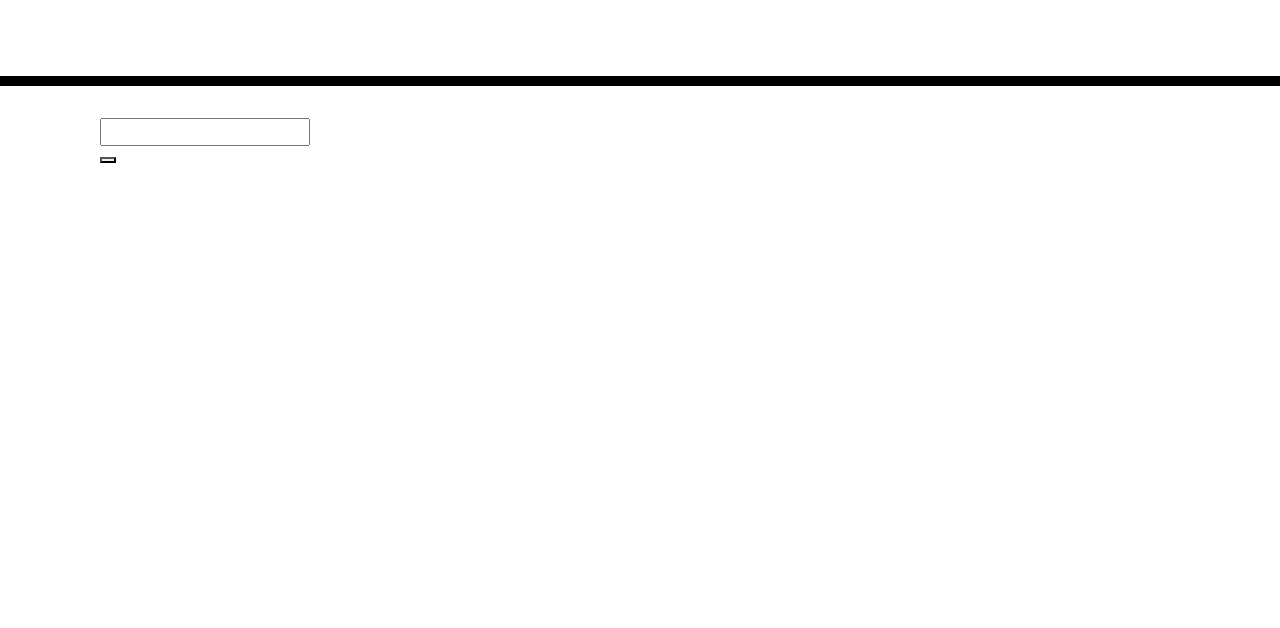
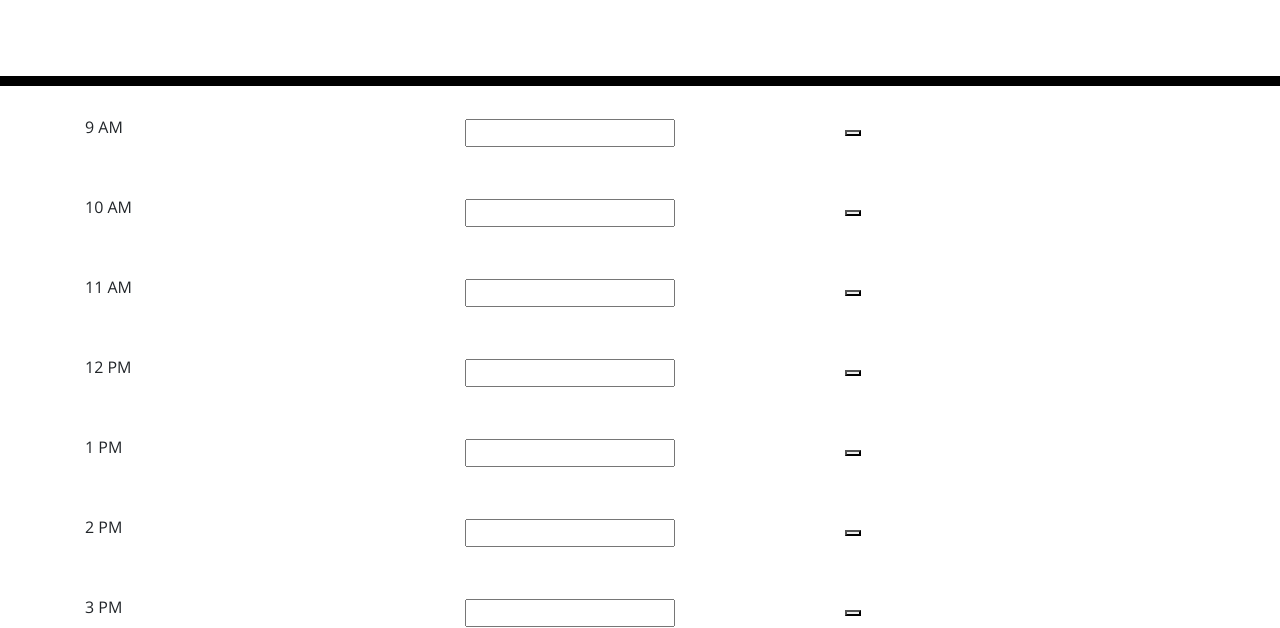
Before and after one commit to SenyoAhadzie/RUCBC-Unit-5-Daily-Planner, a plain HTML site: page Develop/index.html in a window 1280 px wide. Shown: the part 182-810 px from the top of the page. Drawn offline with nearby package versions, Linux system fonts and the light colour scheme.

Commit message:
Basic page elements pre-functionality

```diff
--- a/Develop/index.html
+++ b/Develop/index.html
@@ -20,7 +20,7 @@
     />
     <link rel="stylesheet" href="style.css" />
     <title>Work Day Scheduler</title>
-
+    <script src="https://cdnjs.cloudflare.com/ajax/libs/jquery/3.2.1/jquery.min.js"></script>
   </head>
 
   <body>
@@ -36,15 +36,15 @@
             Hour
             event -->
             <!-- JSON.stringify -->
-            <div class="col event-holder">
+            <!-- <div class="col event-holder">
               <input type="text" class="event-input">
             </div>
 
           <div class="col save-event">
-               <!-- <img src="" alt=""> -->
-              <button></button>
+               <img src="" alt=""> -->
+              <!-- <button></button>
 
-            </div>
+            </div> -->
 
 
 
@@ -55,10 +55,10 @@
       for (var i=businessHourRange[0];i<=businessHourRange[1];i++)
       {
         var HourEventData={'YY':0000,'DD':00,'MM':00,'Hour':i, Event:""};
-        var tempHEDHolder=$("<div>").attr('class','row').attr('data-hr',i);
+        var tempHEDHolder=$("<div>").attr('class','row').attr('data-hr',i).attr('data-ppf','future');
 
         var tempHrDescriptrDiv = $("<div>").attr('class','col hour-description');
-        var tempHrDescriptrValP = $("<p>").text(i>12 ? `${i} AM` : `${i-12} PM`);
+        var tempHrDescriptrValP = $("<p>").text(i<12 ? `${i} AM` : `${i==12 ? 12 :i-12} PM`);
         tempHrDescriptrDiv.append(tempHrDescriptrValP);
 
         var tempEventHolderDiv = $("<div>").attr('class','col event-holder');
@@ -67,7 +67,12 @@
 
         var tempSaveEventDiv = $("<div>").attr('class','col save-event');
         var tempSaveEventButton = $("<button>")
-          tempSaveEventDiv.append(tempSaveEventButton);
+        tempSaveEventDiv.append(tempSaveEventButton);
+
+        tempHEDHolder.append(tempHrDescriptrDiv);
+        tempHEDHolder.append(tempEventHolderDiv);
+        tempHEDHolder.append(tempSaveEventDiv);
+        $(".container").append(tempHEDHolder);
 
 
       }
```
